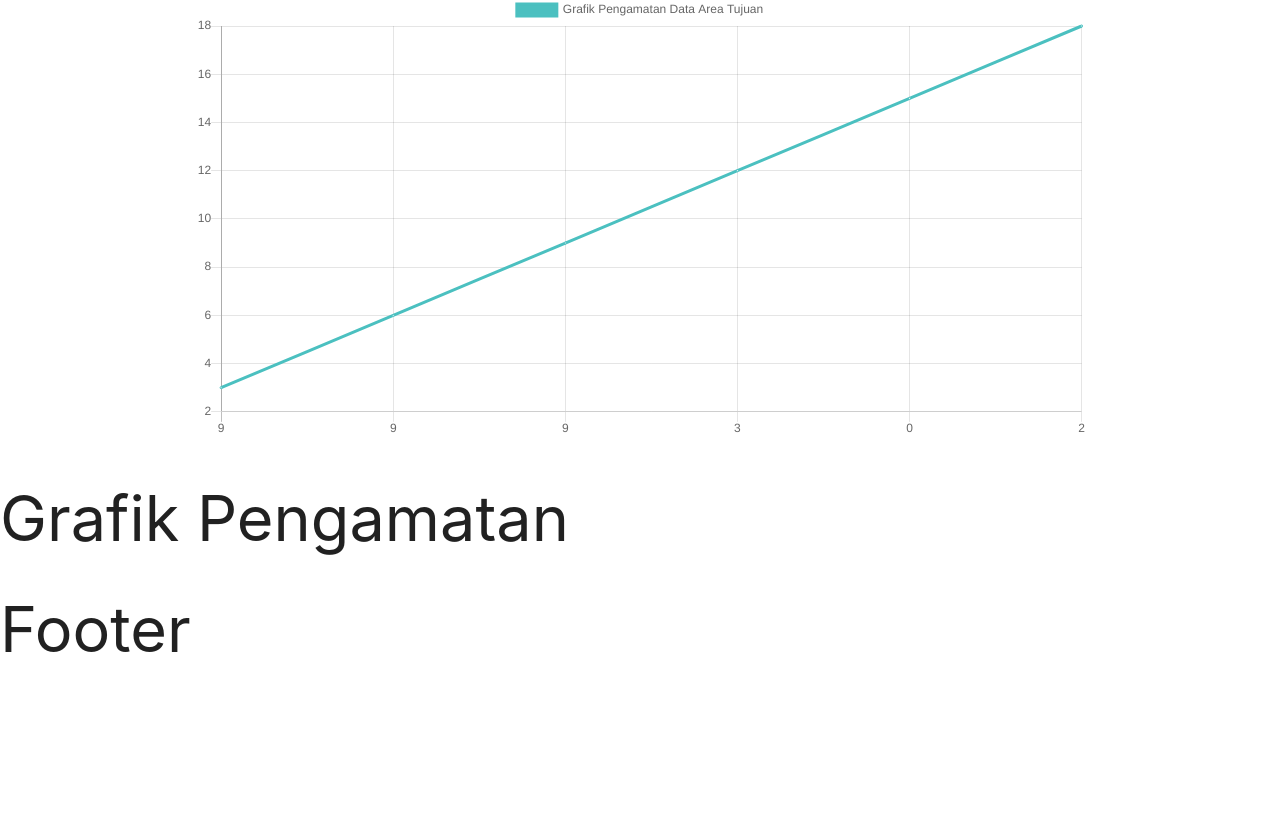
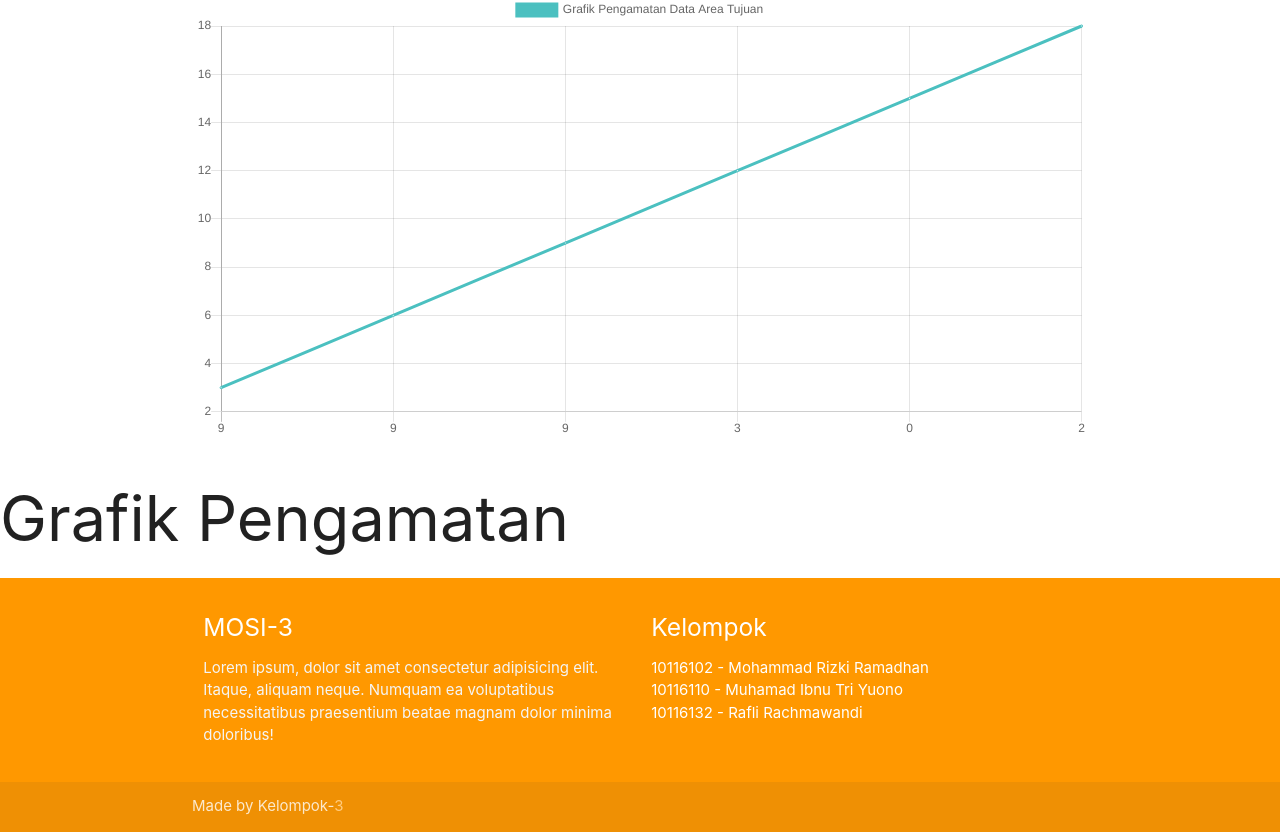
Before and after one commit to raflirach/mosi-antrian, a React (Create React App) app: page / in a window 1280 px wide. Shown: the part 2420-3252 px from the top of the page. Before the commit the page ends 3109 px from the top, so only its background shows below. Built offline with nearby package versions, Linux system fonts and the light colour scheme.

Commit message:
styled footer

```diff
--- a/src/components/Footer.js
+++ b/src/components/Footer.js
@@ -4,7 +4,50 @@ export default class Footer extends Component {
   render() {
     return (
       <div>
-        <h1>Footer</h1>
+        <footer className="page-footer orange">
+          <div className="container">
+            <div className="row">
+              <div className="col l6 s12">
+                <h5 className="white-text">MOSI-3</h5>
+                <p className="grey-text text-lighten-4">
+                  Lorem ipsum, dolor sit amet consectetur adipisicing elit. Itaque, aliquam neque. Numquam ea
+                  voluptatibus necessitatibus praesentium beatae magnam dolor minima doloribus!
+                </p>
+              </div>
+              <div className="col l6 s12">
+                <h5 className="white-text">Kelompok</h5>
+                <ul>
+                  <li>
+                    <a className="white-text" href="#!">
+                      10116102 - Mohammad Rizki Ramadhan
+                    </a>
+                  </li>
+                  <li>
+                    <a className="white-text" href="#!">
+                      10116110 - Muhamad Ibnu Tri Yuono
+                    </a>
+                  </li>
+                  <li>
+                    <a className="white-text" href="#!">
+                      10116132 - Rafli Rachmawandi
+                    </a>
+                  </li>
+                </ul>
+              </div>
+            </div>
+          </div>
+          <div className="footer-copyright">
+            <div className="container">
+              Made by Kelompok-
+              <a
+                className="orange-text text-lighten-3"
+                href="https://github.com/ibnutriyuono/pemodelan-simulasi-antrian"
+              >
+                3
+              </a>
+            </div>
+          </div>
+        </footer>
       </div>
     );
   }
```
